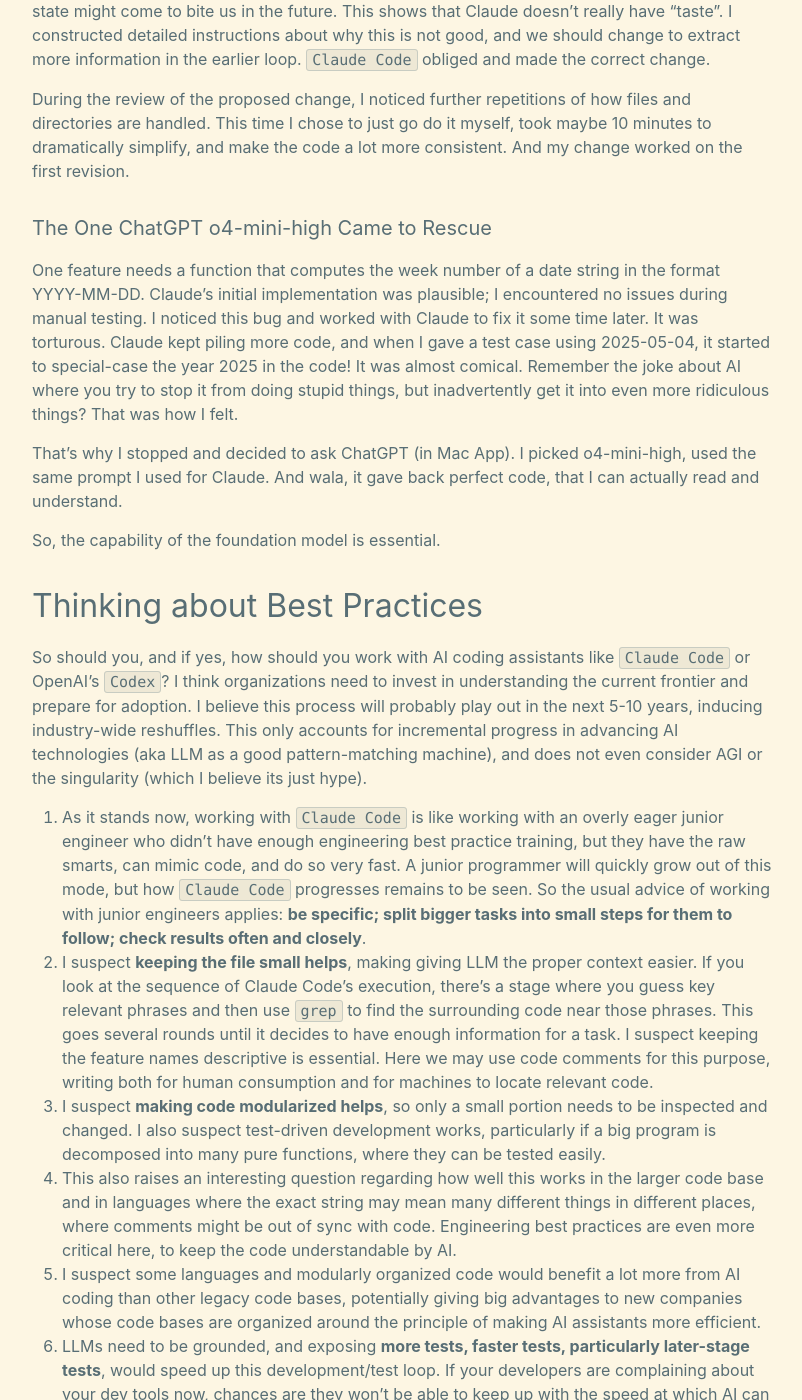
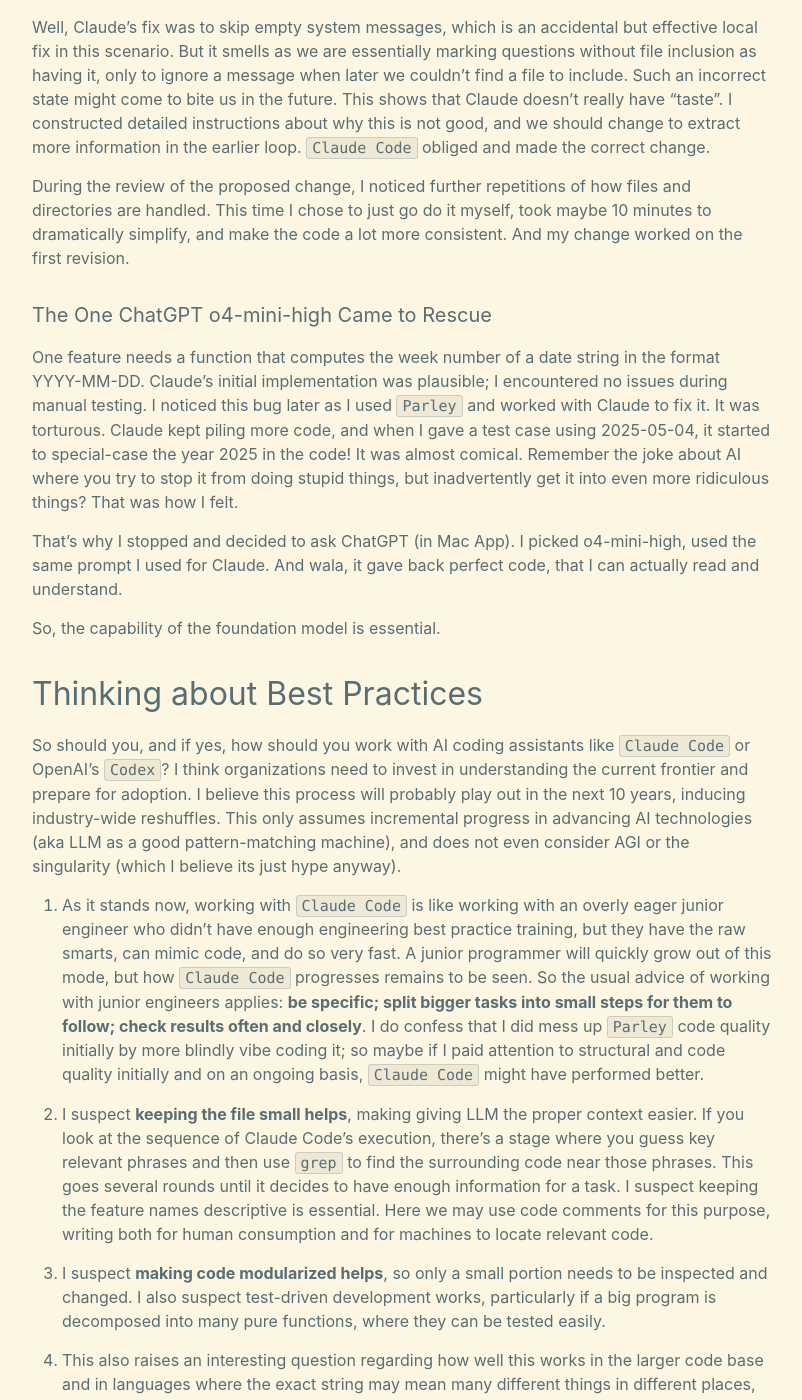
Before and after one commit to xianxu/xianxu.github.io, a Jekyll site: the page built from _posts/2025-05-02-ai-coding-take-2.markdown, in a window 1280 px wide and 1400 px high, scrolled down 2269 px. Shown: the whole window, without its empty margins (238-1040 px from the left). Built offline with Jekyll 4.4.1, drawn with Linux system fonts in a browser that asks for light colours; comment, search, counter and statistics services are not loaded; some of the changed text lies outside the part shown.

Commit message:
Sync latest _posts from remote land

```diff
--- a/_posts/2025-05-02-ai-coding-take-2.markdown
+++ b/_posts/2025-05-02-ai-coding-take-2.markdown
@@ -15,24 +15,26 @@
 
 1. I went from not knowing `lua` to being able to review and identify issues in generated code pretty fast. I guess humans are good at learning from a few examples and generalizing. Human experts' general knowledge and experience allow them to cut through the chase easily. So at this level, **AI is very good at helping experienced programmers onboarding onto a new codebase/domain**. It does so in two aspects at least:
     1. First, as pointers to where change should be made. Claude Code clearly explains what it is doing, and those steps look logical, mimicking somewhat how a human would gain insights into a code base.
-    2. Second, it provides a lot of scaffolding for what I would call incidental complexity. Those incidental complexities are merely artifect of the crappy tools (mainly programming language) we have.
+    2. Second, it provides a lot of scaffolding for what I would call incidental complexity. Those incidental complexities are merely artifact of the crappy tools (mainly programming language) we have.
 
 ### The Bad
 
 1. Things are much less rosy as I gained more experience and put more of a "can I use this in real production" hat on. **You can even say that Claude Code's generated code is sometimes ridiculous.** It works, but it is ridiculously complex and redundant. In terms of code quality, it's below the hiring bar for entry-level college new grads. So the 25x efficiency gain I cheekily declared in the [first post](https://xianxu.github.io/2025/04/29/reflection-on-ai-coding.html) must be adjusted.
-2. I also took on one task to treat "diff review" round as real: I'm not willing to turn a blind eye to something ugly, but it's working. The main sin is code repetition, on one extreme, leaving over useless old code when the output of a function is assigned to a variable that is never used. This is a lot slower than just letting AI write crappy but working code.
+2. I also took on one task to treat "diff review" round as real: I'm not willing to turn a blind eye to something ugly, but it's working. The main sin of `Claude Code` is code repetition, in one extreme, leaving over useless old code when the output of a function is assigned to a variable that is never used. This process is a lot slower than just letting AI write crappy but working code.
 
 ### Examples of The Bad
 
+If you are in a hurry, you can skip those examples, but they gave you a more concrete sense of what works and what doesn't.
+
 #### Integrating Telescope + Frequency (failed)
 
-I want to integrate `Telescope`'s `Frequency` extension as a file picker for a "Note" feature in `Parley`. Note's nothing but markdown files organized in a particular way. The initial implementation used only `Telescope`. Later, I wanted to use frequency as a sort order, so Claude made the plausible change to access the `Frequency`'s frequency score. But you probably need to use Frequency's main entry, which perhaps wraps around the `Telescope` for other functionalities, so that the scores can be populated correctly (my hypothesis, according to how `Frequency` is otherwise used).
+I want to integrate `Telescope`'s `Frequency` extension as a file picker for a `Note` feature in `Parley`. `Note`'s nothing but markdown files organized in a particular folder structure. The initial implementation used only `Telescope`. Later, I wanted to use frequency as a sort order, so Claude made the plausible change to access the `Frequency`'s frequency score. But you probably need to use Frequency's main entry, which perhaps wraps around the `Telescope` for other functionalities, so that the scores can be populated correctly (my hypothesis, according to how `Frequency` is otherwise used).
 
 This request led `Claude` into some wild goose hunt, with deeply nested ifs, fors, etc., so deep that at some point, it misplaced some `end` keyword, causing a syntax error (it rarely does so btw). And most importantly, the code didn't work. After several rounds of prompting for fixes, and my inability to reason about the increasingly super convoluted code it spat out, I gave up. I decided to stay true to the goal of being minimal and use `Frequency` + `Telescope` directly to explore Notes.
 
 I think this is the first case where `Claude` was stuck. Granted, there were some of close cases, but once I took a look, I was able to guide it out of the quagmire it created for itself. But this time, its code has just too many nested levels for me to be willing to spend time on it. While I don't know how to make what I want, I'm pretty sure the proposed, super complex, and not-working solution is not the right way to go.
 
-#### Fixing Empty System Message Bug (manual fix was faster)
+#### Fixing Empty System Message Bug, Where Manual Fix Was Faster
 
 `Parley` implements LLM caching, which means cache-control in the system messages in Anthropic. The way Parley implemented this was by default, if a user question has files attached with @@ syntax, this question will be represented as two messages to Anthropic, one system message containing the file content, which can be cached, and the other is a user message referring to that file by name.
 
@@ -43,25 +45,34 @@
 During the review of the proposed change, I noticed further repetitions of how files and directories are handled. This time I chose to just go do it myself, took maybe 10 minutes to dramatically simplify, and make the code a lot more consistent. And my change worked on the first revision.
 
 #### The One ChatGPT o4-mini-high Came to Rescue
-One feature needs a function that computes the week number of a date string in the format YYYY-MM-DD. Claude's initial implementation was plausible; I encountered no issues during manual testing. I noticed this bug and worked with Claude to fix it some time later. It was torturous. Claude kept piling more code, and when I gave a test case using 2025-05-04, it started to special-case the year 2025 in the code! It was almost comical. Remember the joke about AI where you try to stop it from doing stupid things, but inadvertently get it into even more ridiculous things? That was how I felt.
+One feature needs a function that computes the week number of a date string in the format YYYY-MM-DD. Claude's initial implementation was plausible; I encountered no issues during manual testing. I noticed this bug later as I used `Parley` and worked with Claude to fix it. It was torturous. Claude kept piling more code, and when I gave a test case using 2025-05-04, it started to special-case the year 2025 in the code! It was almost comical. Remember the joke about AI where you try to stop it from doing stupid things, but inadvertently get it into even more ridiculous things? That was how I felt.
 
 That's why I stopped and decided to ask ChatGPT (in Mac App). I picked o4-mini-high, used the same prompt I used for Claude. And wala, it gave back perfect code, that I can actually read and understand.
 
 So, the capability of the foundation model is essential.
 
 ## Thinking about Best Practices
-So should you, and if yes, how should you work with AI coding assistants like `Claude Code` or OpenAI's `Codex`? I think organizations need to invest in understanding the current frontier and prepare for adoption. I believe this process will probably play out in the next 5-10 years, inducing industry-wide reshuffles. This only accounts for incremental progress in advancing AI technologies (aka LLM as a good pattern-matching machine), and does not even consider AGI or the singularity (which I believe its just hype).
 
-1. As it stands now, working with `Claude Code` is like working with an overly eager junior engineer who didn't have enough engineering best practice training, but they have the raw smarts, can mimic code, and do so very fast. A junior programmer will quickly grow out of this mode, but how `Claude Code` progresses remains to be seen. So the usual advice of working with junior engineers applies: **be specific; split bigger tasks into small steps for them to follow; check results often and closely**.
+So should you, and if yes, how should you work with AI coding assistants like `Claude Code` or OpenAI's `Codex`? I think organizations need to invest in understanding the current frontier and prepare for adoption. I believe this process will probably play out in the next 10 years, inducing industry-wide reshuffles. This only assumes incremental progress in advancing AI technologies (aka LLM as a good pattern-matching machine), and does not even consider AGI or the singularity (which I believe its just hype anyway).
+
+1. As it stands now, working with `Claude Code` is like working with an overly eager junior engineer who didn't have enough engineering best practice training, but they have the raw smarts, can mimic code, and do so very fast. A junior programmer will quickly grow out of this mode, but how `Claude Code` progresses remains to be seen. So the usual advice of working with junior engineers applies: **be specific; split bigger tasks into small steps for them to follow; check results often and closely**. I do confess that I did mess up `Parley` code quality initially by more blindly vibe coding it; so maybe if I paid attention to structural and code quality initially and on an ongoing basis, `Claude Code` might have performed better.
+
 2. I suspect **keeping the file small helps**, making giving LLM the proper context easier. If you look at the sequence of Claude Code's execution, there's a stage where you guess key relevant phrases and then use `grep` to find the surrounding code near those phrases. This goes several rounds until it decides to have enough information for a task. I suspect keeping the feature names descriptive is essential. Here we may use code comments for this purpose, writing both for human consumption and for machines to locate relevant code.
+
 3. I suspect **making code modularized helps**, so only a small portion needs to be inspected and changed. I also suspect test-driven development works, particularly if a big program is decomposed into many pure functions, where they can be tested easily.
+
 4. This also raises an interesting question regarding how well this works in the larger code base and in languages where the exact string may mean many different things in different places, where comments might be out of sync with code. Engineering best practices are even more critical here, to keep the code understandable by AI.
+
 5. I suspect some languages and modularly organized code would benefit a lot more from AI coding than other legacy code bases, potentially giving big advantages to new companies whose code bases are organized around the principle of making AI assistants more efficient.
+
 6. LLMs need to be grounded, and exposing **more tests, faster tests, particularly later-stage tests**, would speed up this development/test loop. If your developers are complaining about your dev tools now, chances are they won't be able to keep up with the speed at which AI can iterate.
+
 7. Abstractions are probably hard for LLMs, I think, mainly because there's no good ground truth of what is a useful abstraction in a business domain. When humans create abstractions, we have business goals and future extensibility in mind to make informed, sometimes implicit, tradeoffs, more of an art than a science. So here is when humans can potentially help. **Design documents about the architecture and the code's main structure** should help as prompts. For example, in the case of "many passes over text file", it should help to explain that in `Parley`'s `init.lua`:
     1. "The main submission code is structured to loop through each line in the file once, extracting information needed to construct a request to LLM, and the extracted information is organized as a table of exchange, where a single exchange having a question, answer, file references mentioned in question, reasoning steps and summary lines from assistant's response. Then a 2nd pass through the extracted exchanges to construct API requests to LLMs. The first loop should be LLM provider agnostic, while the second loop needs to adapt to each provider's API."
     2. I suspect that if each LLM had access to those instructions, it would avoid starting yet another loop. Based on how `Claude Code` works, those instructions probably need to go into the `CLAUDE.md` rather than inline comments in the code, as it seems Claude doesn't read the whole file (there are also context token limits) but only surgically greps a small portion of a file.
-8. Always have **a well-known state you can revert to**. It's interesting how to integrate checkpointing into AI coding practices and how to deal with the effect of a revert on the internal state of the LLM. Conceptually, if we follow the Parley abstraction, where we basically have the full state in the transcript file, then reverting to the previous state is as simple as re-asking some previously asked chain of questions, up to the checkpointing location. It also seems trivial to integrate with git, to always commit after each agent's change, as a way to keep a list of **well-known states**.
-9. In the end, I suspect enabling AI in the software development process would become one necessary discipline, much like the study of the software development lifecycle.
+
+8. Always have **a well-known state you can revert to**. It's interesting how to integrate checkpointing into AI coding practices and how to deal with the effect of a revert on the internal state of the LLM. Conceptually, if we follow the `Parley` abstraction, where we basically have the full state in the transcript file, then reverting to the previous state is as simple as re-asking some previously asked chain of questions, up to the checkpoint location. It also seems trivial to integrate with local git, to always commit after each agent's change, as a way to keep a list of **well-known states**.
+
+9. In the end, I suspect enabling AI in the software development process would become one necessary discipline, much like the study of the software development life cycle.
 
 Interesting times!
```
